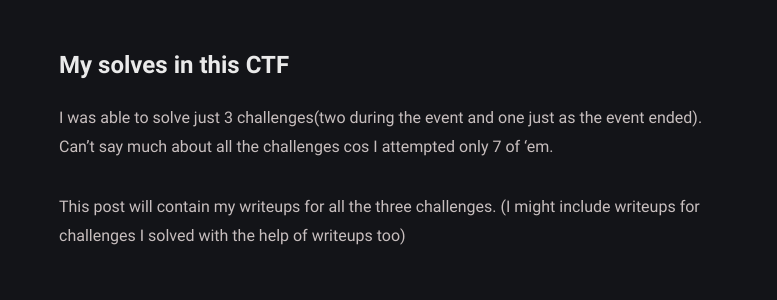
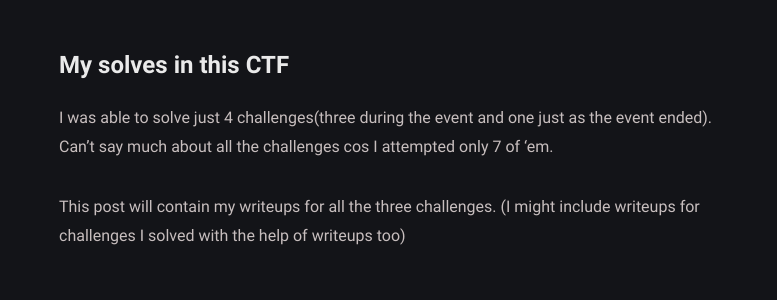
Before and after one commit to fastbyt3/fastbyt3.github.io, a Jekyll site: the page built from _posts/1337up-ctf/2022-03-12-1337UP-CTF-writeups.md, in a window 1280 px wide and 900 px high, scrolled down 873 px. Shown: the part 152-452 px from the top of the window, without its empty margins (251-1028 px from the left). Built offline with Jekyll 4.4.1, drawn with Linux system fonts in a browser that asks for light colours.

Commit message:
corrected a mistake in num of solved challs

```diff
--- a/_posts/1337up-ctf/2022-03-12-1337UP-CTF-writeups.md
+++ b/_posts/1337up-ctf/2022-03-12-1337UP-CTF-writeups.md
@@ -21,7 +21,7 @@
 
 # My solves in this CTF
 
-I was able to solve just 3 challenges(two during the event and one just as the event ended). Can't say much about all the challenges cos I attempted only 7 of 'em.
+I was able to solve just 4 challenges(three during the event and one just as the event ended). Can't say much about all the challenges cos I attempted only 7 of 'em.
 
 This post will contain my writeups for all the three challenges. (I might include writeups for challenges I solved with the help of writeups too)
 
```
